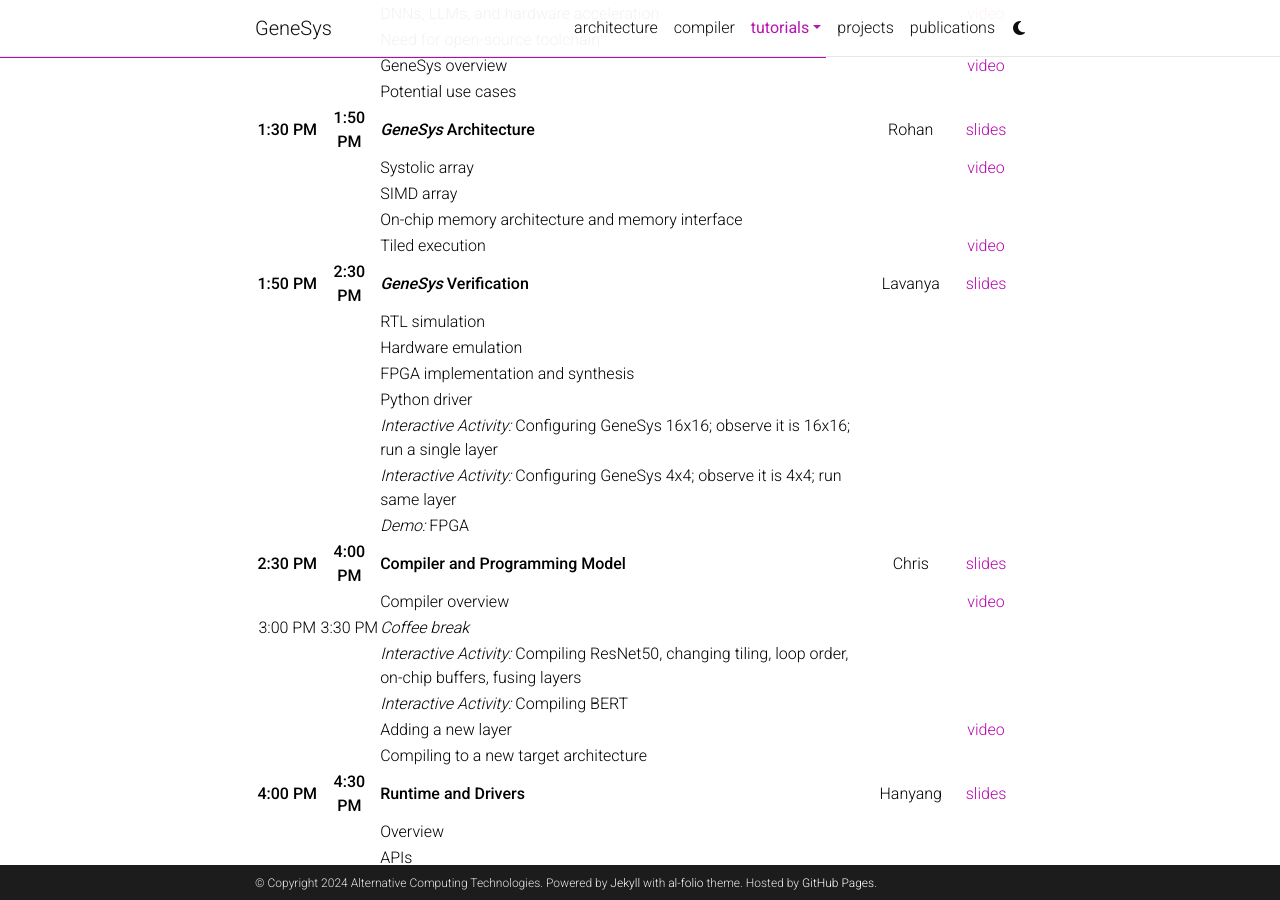
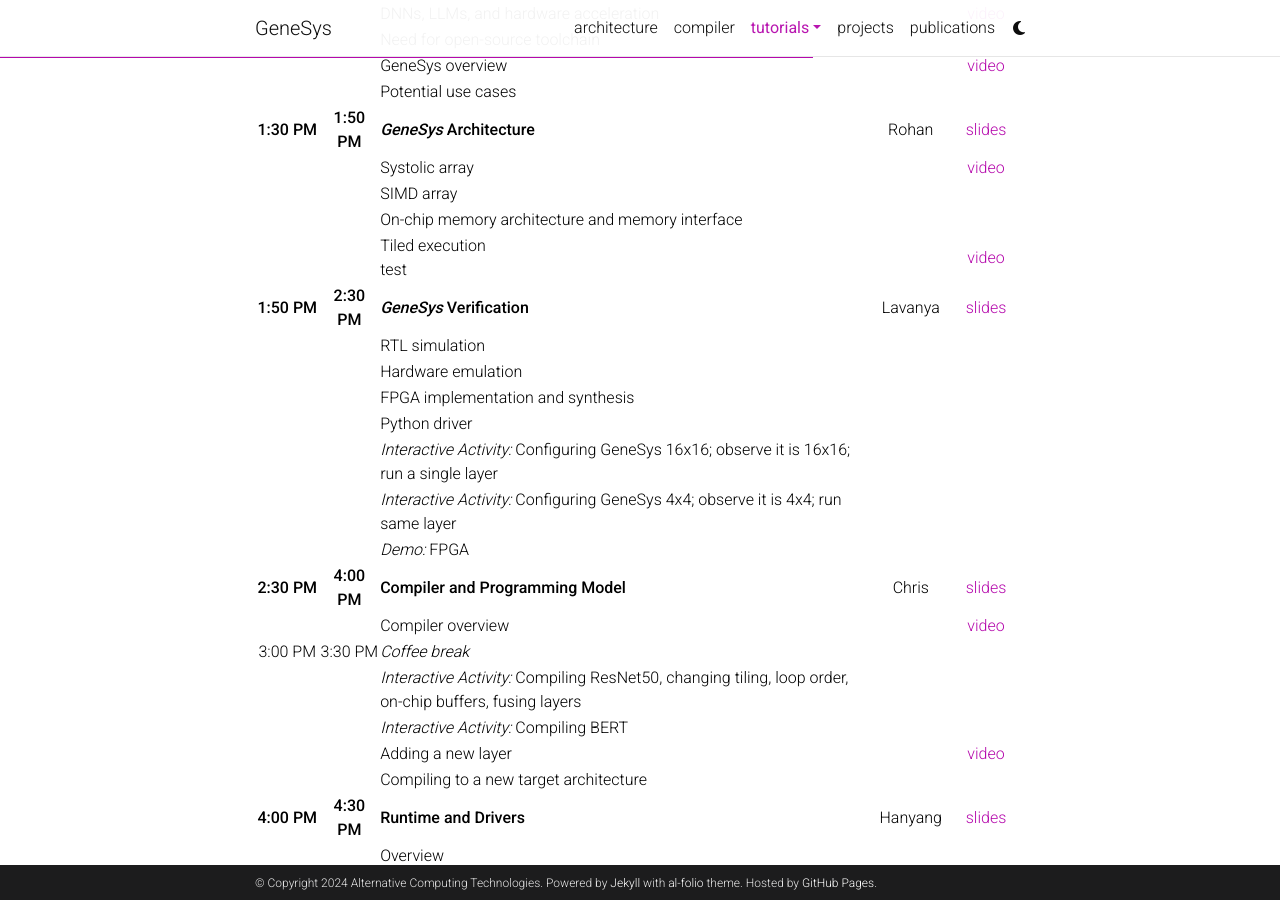
Before and after one commit to nolanlyc/actlab-genesys-yuchuan.github.io, a Jekyll site: the page built from _pages/micro_2023.md, in a window 1280 px wide and 900 px high, scrolled down 969 px. Built offline with Jekyll 4.4.1, drawn with Linux system fonts in a browser that asks for light colours; comment, search, counter and statistics services are not loaded; a style sheet for code colours, icons or effects is not loaded.

```diff
--- a/_pages/micro_2023.md
+++ b/_pages/micro_2023.md
@@ -37,7 +37,7 @@ Researchers and developers interested in deep learning systems, compiler develop
 | | | Systolic array | | [video](https://youtu.be/ZcIiuOYtepo) |
 | | | SIMD array | | |
 | | | On-chip memory architecture and memory interface | | |
-| | | Tiled execution | | [video](https://youtu.be/0BbQONPVFyE) |
+| | | Tiled execution <br /> test | | [video](https://youtu.be/0BbQONPVFyE) |
 | **1:50 PM** | **2:30 PM** | **_GeneSys_ Verification** | Lavanya | [slides](https://drive.google.com/file/d/1xCwBLS6qwOU3qSmTj65pPdOrC9lPvhEE/view?usp=sharing) |
 | | | RTL simulation | | |
 | | | Hardware emulation | | |
```
